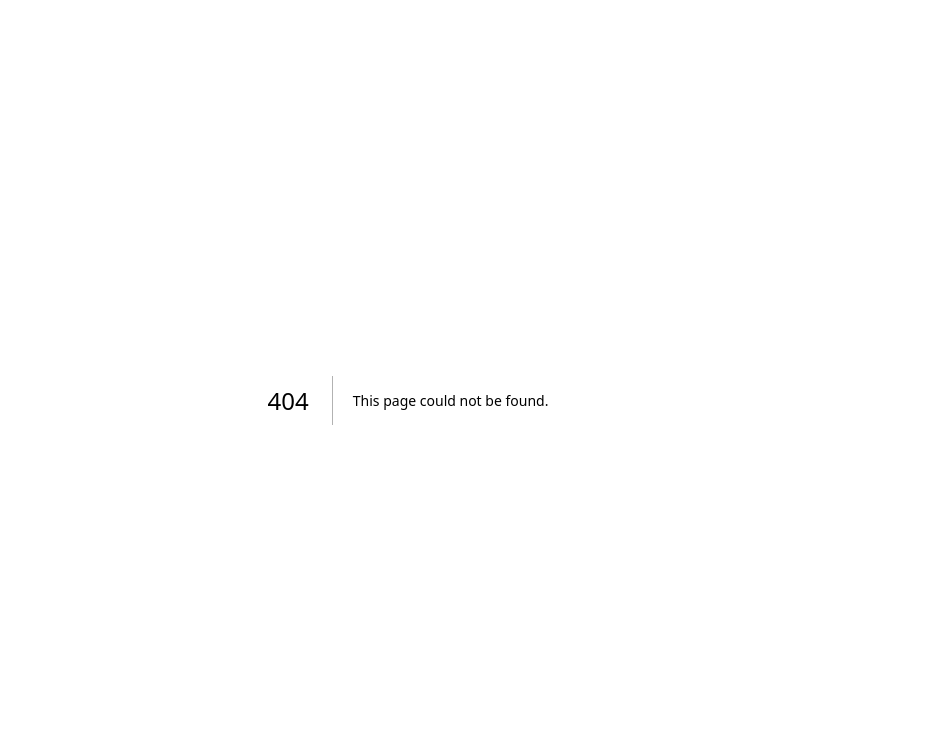
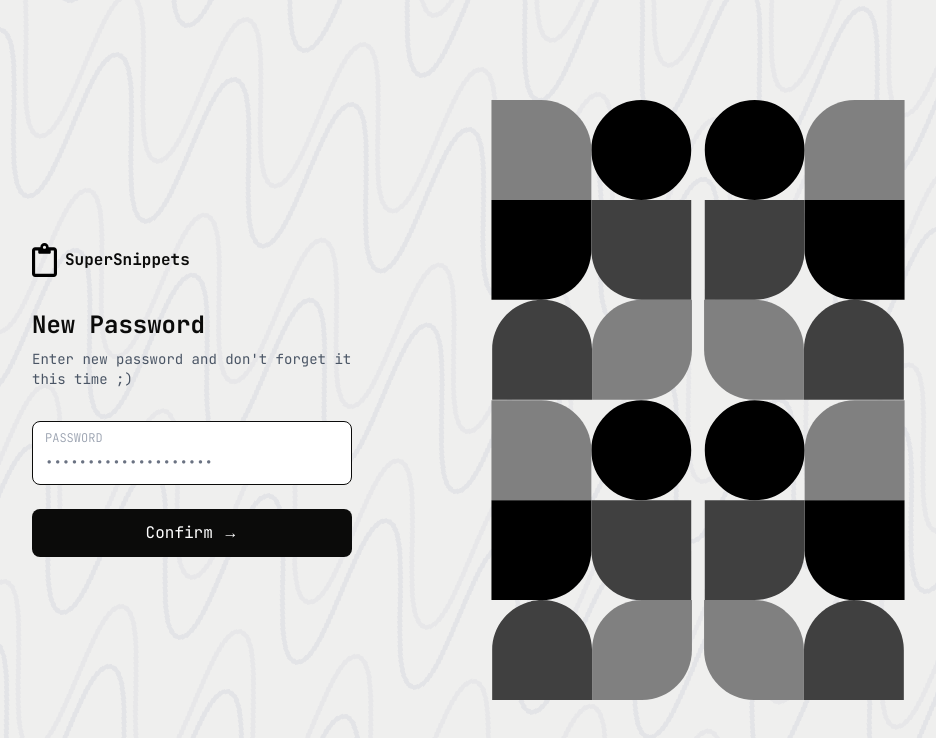
Before and after one commit to Muhimen123/SuperSnippets, a Next.js app in the folder frontend/: page /forgot_password/new_password in a window 1280 px wide. Before the commit this address had no page. Shown: the top 738 px of the page, without its empty margins (232-1168 px from the left). Built offline with nearby package versions, Linux system fonts and the light colour scheme.

Commit message:
New-password to new_password, fixed convention

```diff
--- /dev/null
+++ b/frontend/src/app/forgot_password/new_password/page.js
@@ -0,0 +1,19 @@
+import TileBackground from "../../components/TileBackground";
+import DesignSVG from "../../components/DesignSVG";
+import NewPasswordForm from "../components/NewPasswordForm";
+
+export default function NewPassword() {
+  return (
+    <TileBackground>
+      <div className="min-h-screen flex ml-20">
+        {/* Left side - New Password Form */}
+        <NewPasswordForm />
+
+        {/* Right side - Abstract Pattern */}
+        <div className="hidden lg:flex lg:w-1/2 items-center justify-left">
+          <DesignSVG className="w-[500px] h-[600px]" />
+        </div>
+      </div>
+    </TileBackground>
+  );
+}
```
